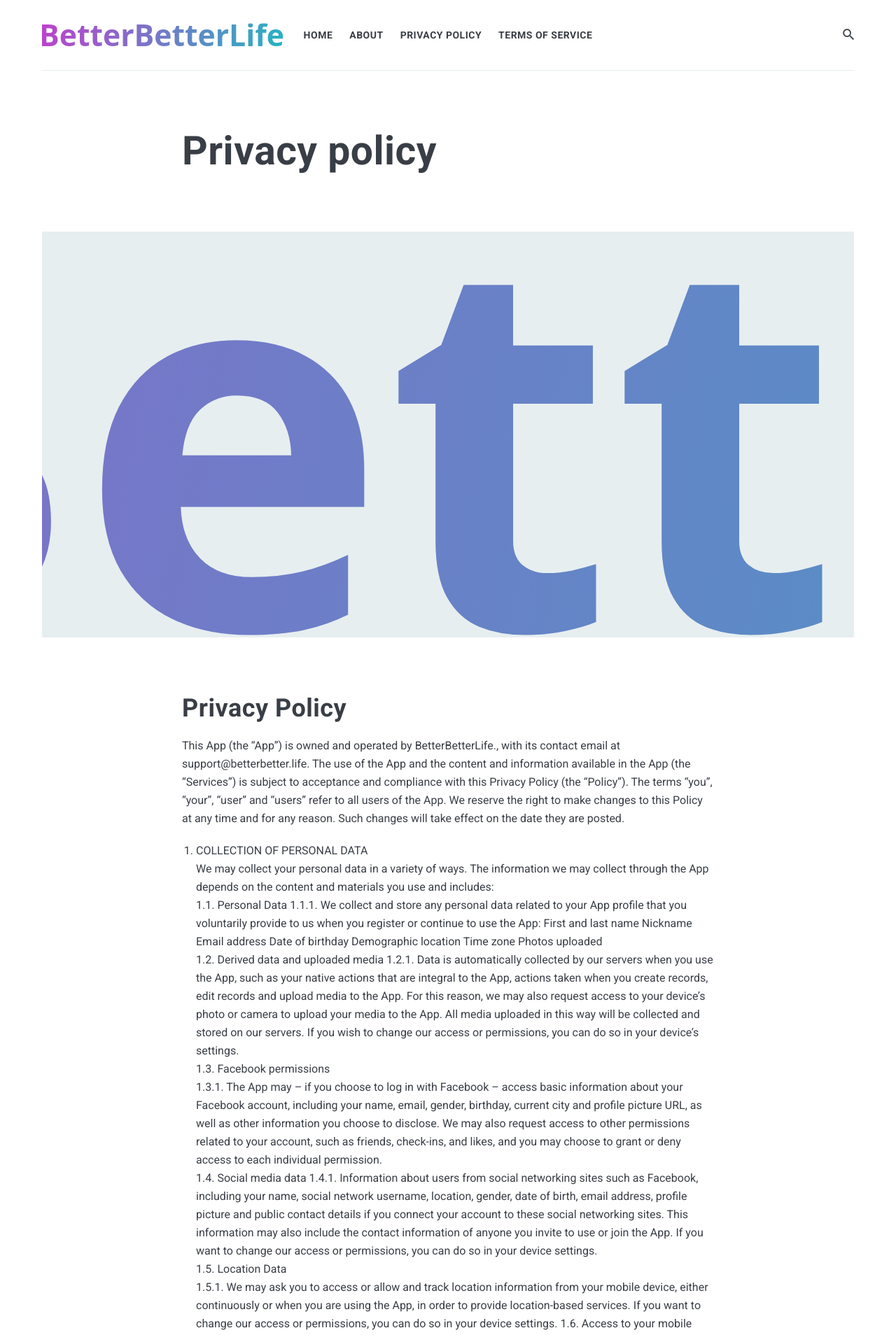
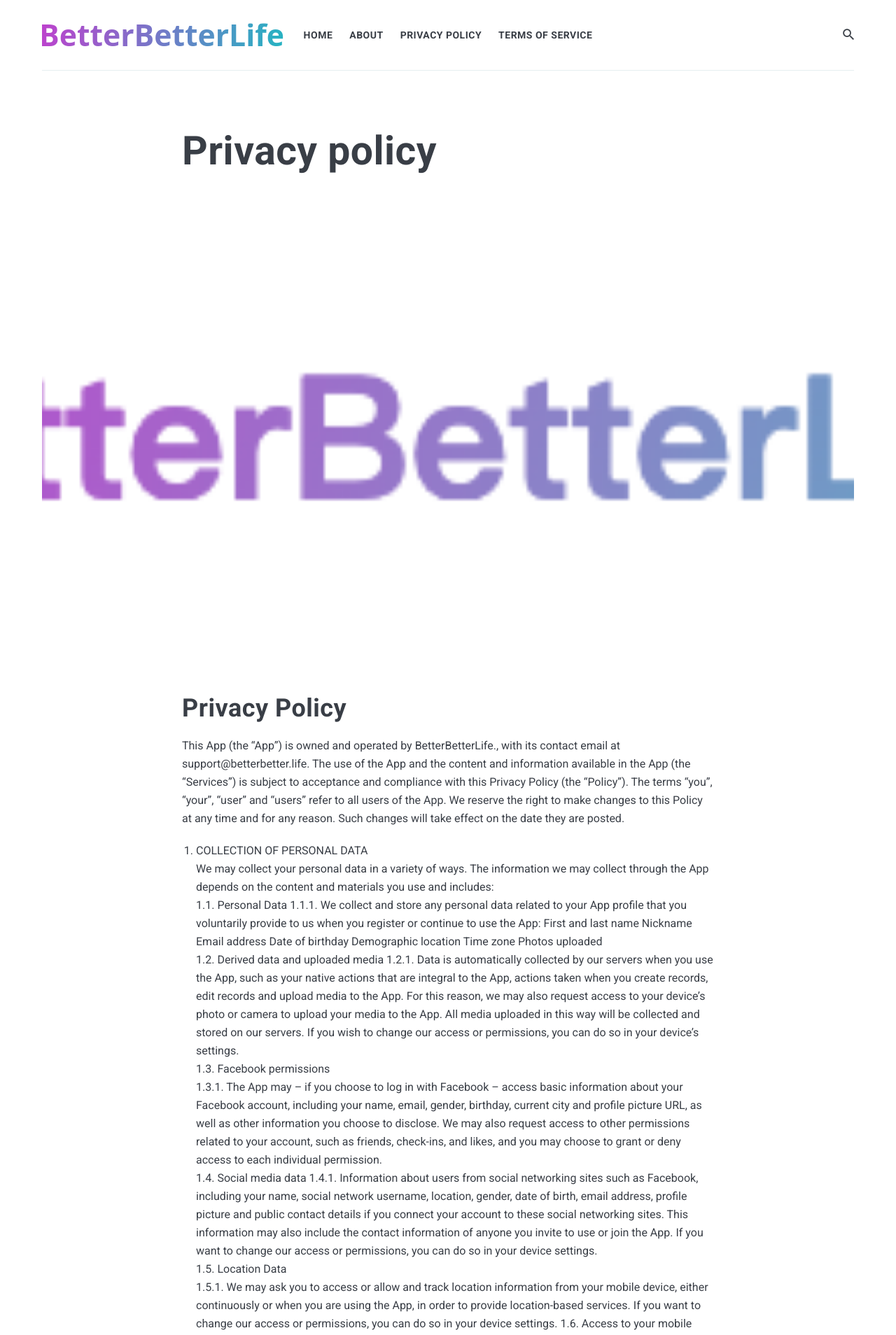
Before and after one commit to aSSong/betterbetterlife, a Jekyll site: the page built from _pages/privacy-policy.md, in a window 1280 px wide. Shown: the top 1908 px of the page at 70% size. Built offline with Jekyll 4.4.1, drawn with Linux system fonts in a browser that asks for light colours; nearby versions of some CDN libraries.

Commit message:
Update privacy-policy.md

```diff
--- a/_pages/privacy-policy.md
+++ b/_pages/privacy-policy.md
@@ -2,7 +2,7 @@
 layout: page
 title: Privacy policy
 permalink: /privacy-policy/
-image:  logo.svg
+image:  bbl.png
 ---
 
 # Privacy Policy
```
